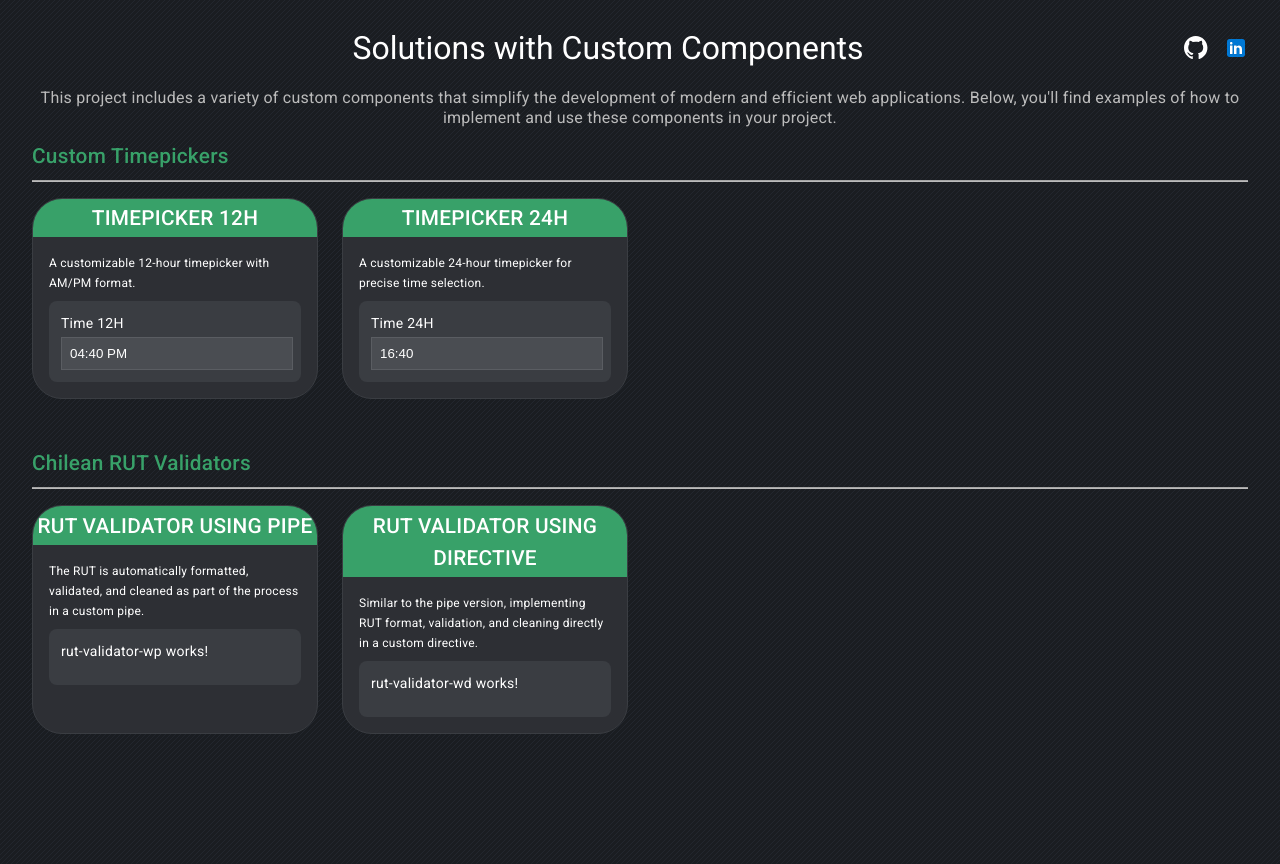
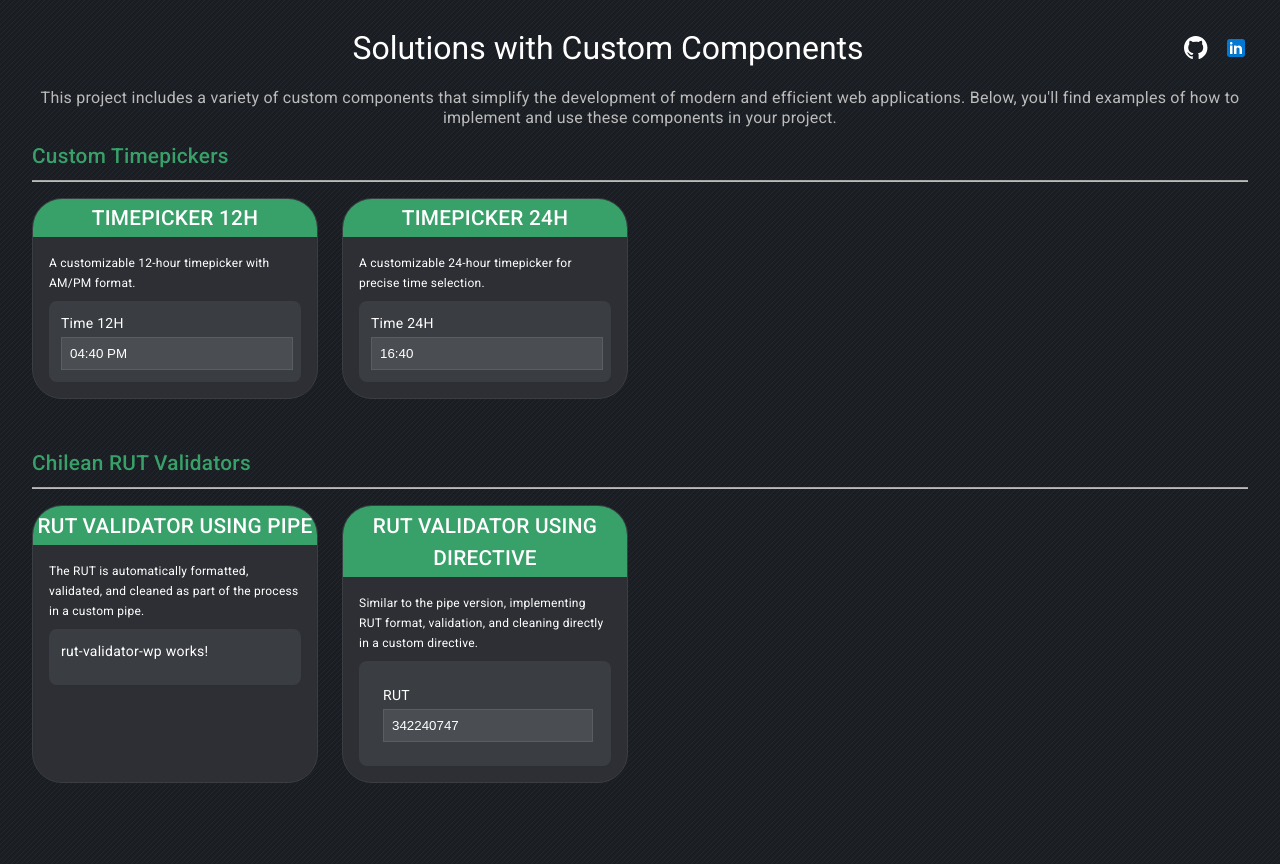
Before and after one commit to edgarbenitez92/custom-components-app, an Angular app: page / in a window 1280 px wide. Built offline with nearby package versions, Linux system fonts and the light colour scheme.

Commit message:
Chilean RUT validators - Input with Directive
Bases HTML/SCSS

```diff
--- a/src/app/components/rut-validator-wd/rut-validator-wd.component.html
+++ b/src/app/components/rut-validator-wd/rut-validator-wd.component.html
@@ -1 +1,4 @@
-<p>rut-validator-wd works!</p>
+<div class="input-container">
+  <label for="rut" class="label">RUT</label>
+  <input id="rut" [value]="rut" class="input-rut" />
+</div>
--- a/src/app/components/rut-validator-wd/rut-validator-wd.component.scss
+++ b/src/app/components/rut-validator-wd/rut-validator-wd.component.scss
@@ -0,0 +1,19 @@
+.input-container {
+  background-color: #3a3d42;
+  padding: 0.75rem;
+  border-radius: 0.5rem;
+
+  .label {
+    display: block;
+    margin-bottom: 0.25rem;
+  }
+
+  .input-rut {
+    background-color: #4a4d52;
+    color: white;
+    border: 1px solid #5a5d62;
+    width: 94%;
+    padding: 0.5rem;
+    cursor: pointer;
+  }
+}
--- a/src/app/components/rut-validator-wd/rut-validator-wd.component.ts
+++ b/src/app/components/rut-validator-wd/rut-validator-wd.component.ts
@@ -5,8 +5,8 @@ import { Component } from '@angular/core';
   standalone: true,
   imports: [],
   templateUrl: './rut-validator-wd.component.html',
-  styleUrl: './rut-validator-wd.component.scss'
+  styleUrl: './rut-validator-wd.component.scss',
 })
 export class RutValidatorWdComponent {
-
+  rut: string = '342240747';
 }
```
